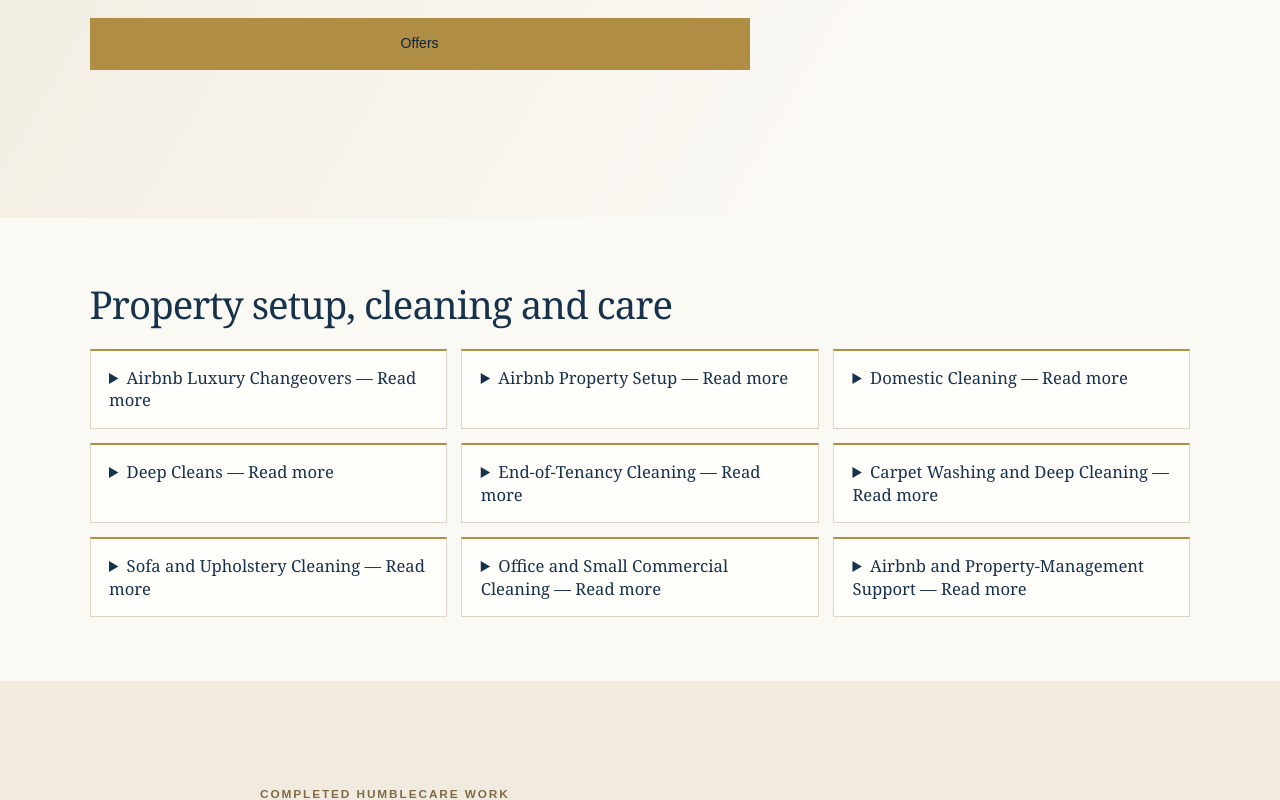
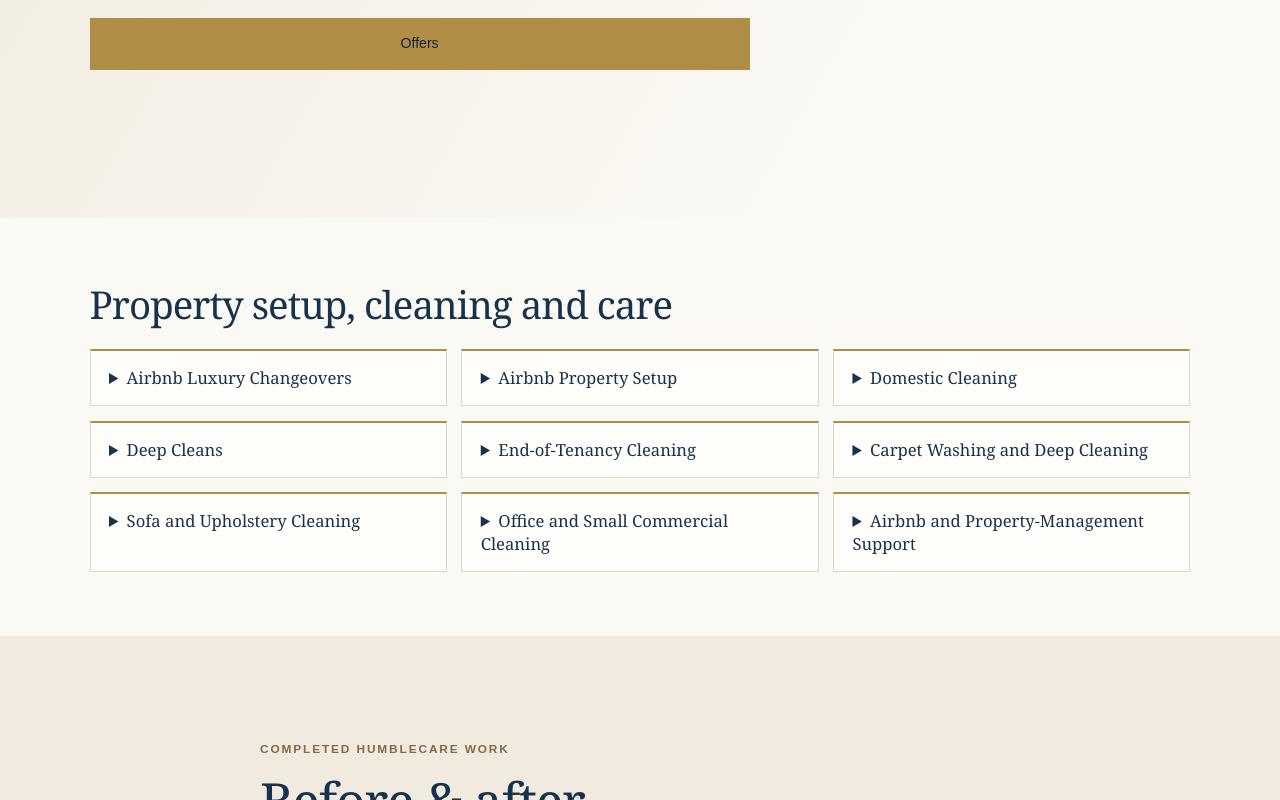
Before and after one commit to nyongsylvester/HumbleCare-Property-Services, a plain HTML site: page services.html in a window 1280 px wide. Shown: the part 491-1291 px from the top of the page. Drawn offline with Linux system fonts and the light colour scheme.

Commit message:
Update services.html

```diff
--- a/services.html
+++ b/services.html
@@ -40,7 +40,7 @@
         <h2>Property setup, cleaning and care</h2>
 
 <details class="offer-item" id="airbnb-cleaning">
-  <summary>Airbnb Luxury Changeovers — Read more</summary>
+  <summary>Airbnb Luxury Changeovers</summary>
   <p>
     Guest-ready cleaning, bed styling, bathroom and kitchen cleaning, and
     thoughtful presentation to prepare the property for its next guests.
@@ -48,7 +48,7 @@
 </details>
 
         <details class="offer-item" id="airbnb-property-setup">
-  <summary>Airbnb Property Setup — Read more</summary>
+  <summary>Airbnb Property Setup</summary>
   <p>
     We arrange and set up the furnishings and other items you provide,
     helping turn an unfurnished or partly furnished property into a welcoming
@@ -57,49 +57,49 @@
 </details>
 
         <details class="offer-item" id="domestic-cleaning">
-  <summary>Domestic Cleaning — Read more</summary>
+  <summary>Domestic Cleaning</summary>
   <p>
     Weekly, fortnightly or one-off home cleaning to suit your household’s needs.
   </p>
 </details>
 
 <details class="offer-item" id="deep-cleans">
-  <summary>Deep Cleans — Read more</summary>
+  <summary>Deep Cleans</summary>
   <p>
     Detailed property refreshes and special one-off cleaning jobs.
   </p>
 </details>
 
 <details class="offer-item" id="end-of-tenancy-cleaning">
-  <summary>End-of-Tenancy Cleaning — Read more</summary>
+  <summary>End-of-Tenancy Cleaning</summary>
   <p>
     Move-in and move-out cleaning to help prepare a property for its next chapter.
   </p>
 </details>
 
 <details class="offer-item" id="carpet-cleaning">
-  <summary>Carpet Washing and Deep Cleaning — Read more</summary>
+  <summary>Carpet Washing and Deep Cleaning</summary>
   <p>
     Carpet washing and deep cleaning to refresh carpets in your property.
   </p>
 </details>
 
 <details class="offer-item" id="sofa-upholstery-cleaning">
-  <summary>Sofa and Upholstery Cleaning — Read more</summary>
+  <summary>Sofa and Upholstery Cleaning</summary>
   <p>
     Cleaning care for sofas and other upholstered furnishings.
   </p>
 </details>
 
 <details class="offer-item" id="office-commercial-cleaning">
-  <summary>Office and Small Commercial Cleaning — Read more</summary>
+  <summary>Office and Small Commercial Cleaning</summary>
   <p>
     Cleaning support for offices and small commercial spaces.
   </p>
 </details>
 
 <details class="offer-item" id="airbnb-property-management">
-  <summary>Airbnb and Property-Management Support — Read more</summary>
+  <summary>Airbnb and Property-Management Support</summary>
   <p>
     Property-management support, including laundry and ironing on request.
   </p>
```
